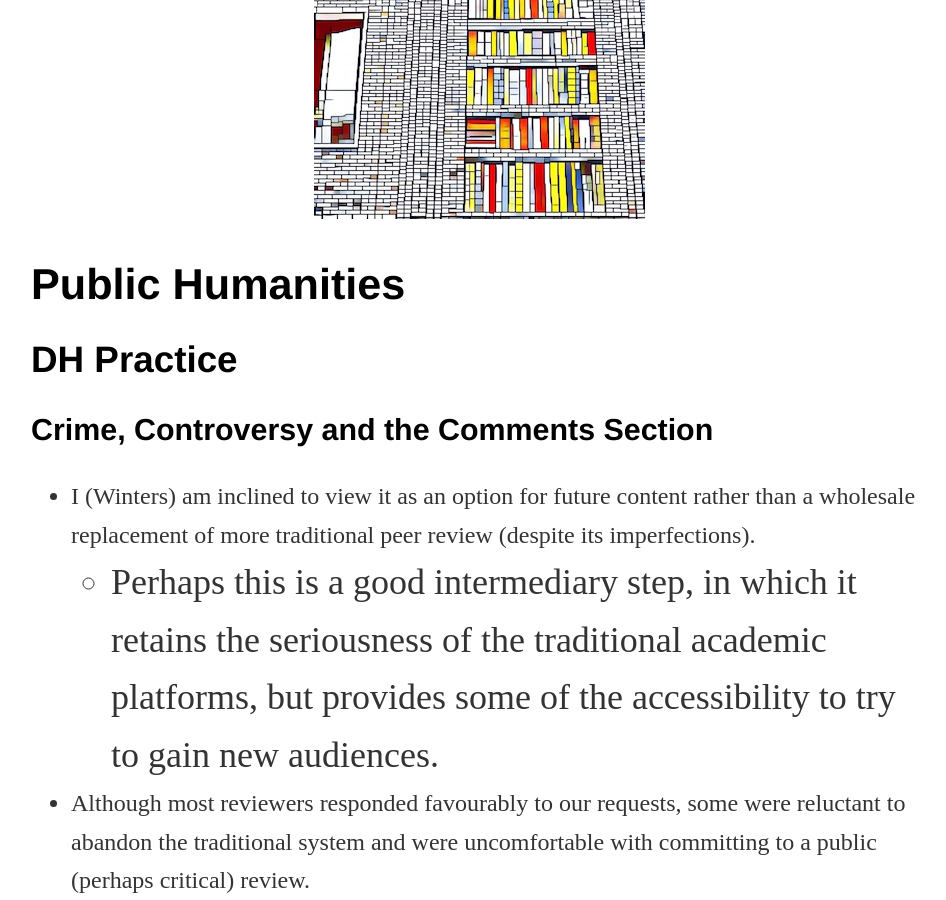
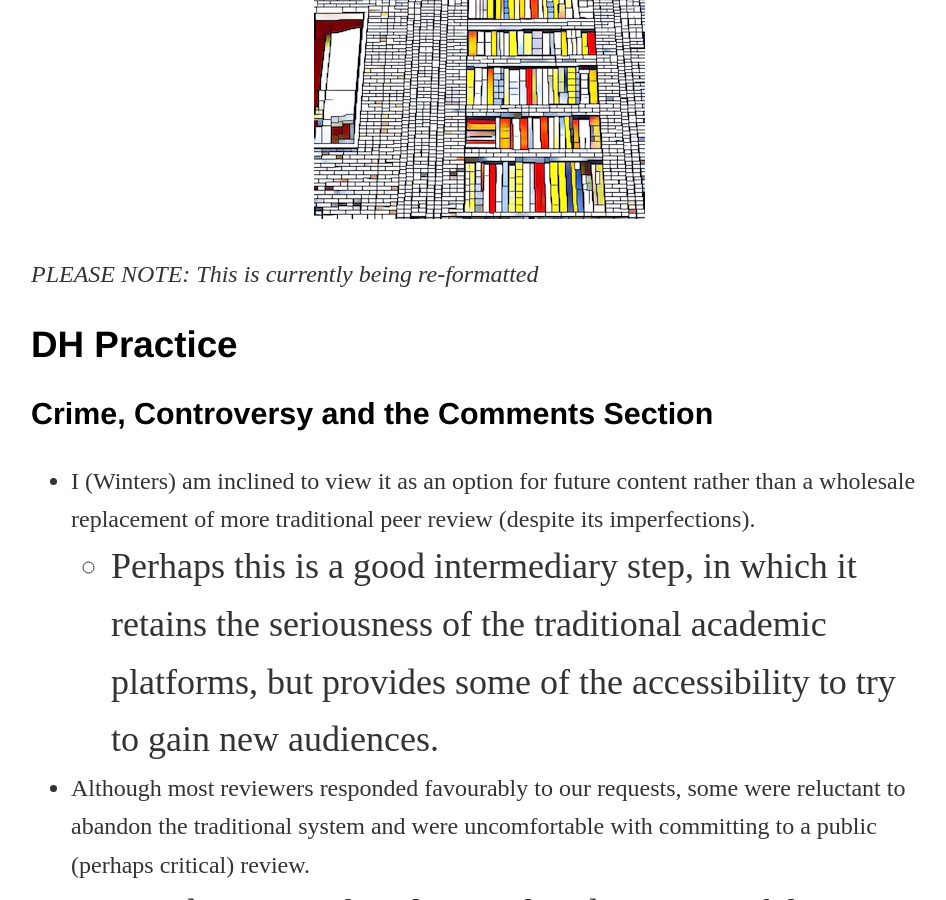
Before and after one commit to thatVargas/thatvargas.github.io, a Jekyll site: the page built from _posts/2018-02-04-public-Humanities.md, in a window 1280 px wide and 900 px high, scrolled down 483 px. Shown: the whole window, without its empty margins (161-1107 px from the left). Built offline with Jekyll 4.4.1, drawn with Linux system fonts in a browser that asks for light colours.

Commit message:
Update 2018-02-04-public-Humanities.md

```diff
--- a/_posts/2018-02-04-public-Humanities.md
+++ b/_posts/2018-02-04-public-Humanities.md
@@ -5,7 +5,7 @@ title: "Public Humanities - DH walks into a bar..."
 
 <span style="display:block;text-align:center">![ Image stylyized to look pixelated of two hands holding up smart phone up to each other so that the screens are toucing.](/images/public-humanities.jpg "Credit:https://www.flickr.com/photos/andrevanbortel/3745527869")</span>
 
-# Public Humanities
+_PLEASE NOTE: This is currently being re-formatted_
 
 ## DH Practice
 
```
